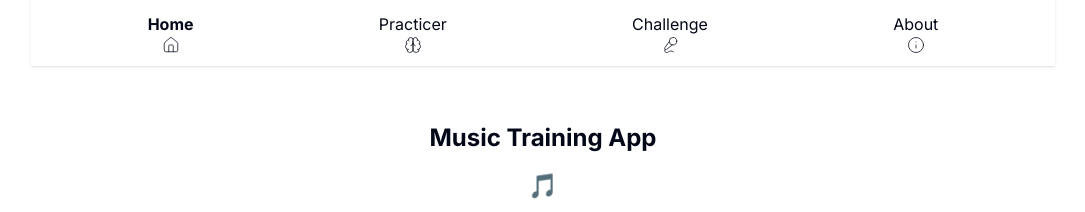
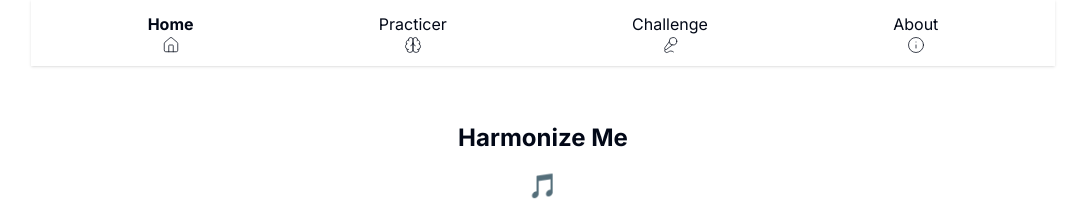
Before and after one commit to mahaultA/harmonear, a Next.js app: page / in a window 1280 px wide. Shown: the top 212 px of the page, without its empty margins (97-1182 px from the left). Built offline with nearby package versions, Linux system fonts and the light colour scheme.

Commit message:
[MOD] Clean projet

```diff
--- a/app/page.jsx
+++ b/app/page.jsx
@@ -34,7 +34,7 @@
 export default function Home() {
   return (
     <main className="flex flex-col items-center p-10">
-      <h1 className="text-2xl font-bold my-4">Music Training App</h1>
+      <h1 className="text-2xl font-bold my-4">Harmonize Me</h1>
       <span className="text-2xl font-bold">🎵</span>
       <p className="my-4">
         The ear trainer for singers/chorists, and musicians
--- a/src/Header.jsx
+++ /dev/null
@@ -1,3 +0,0 @@
-export const Header = () => {
-  return <header className="flex w-full items-center py-4">HarmonizeMe</header>;
-};
```
